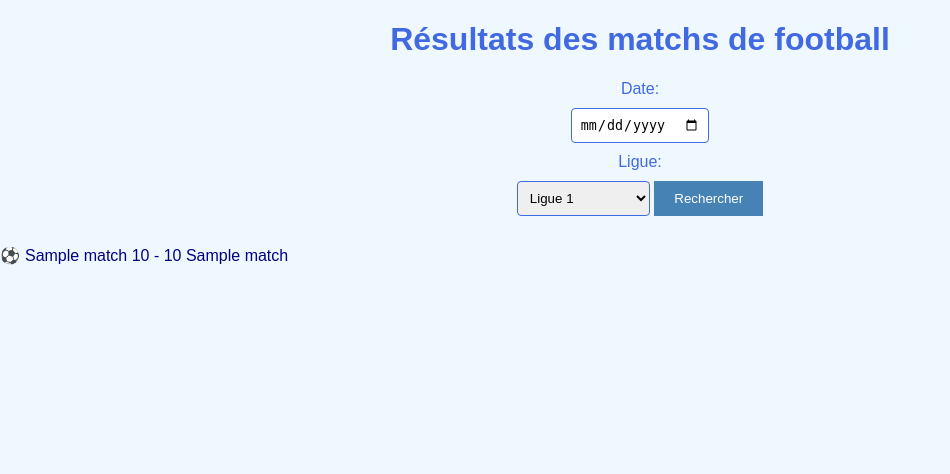
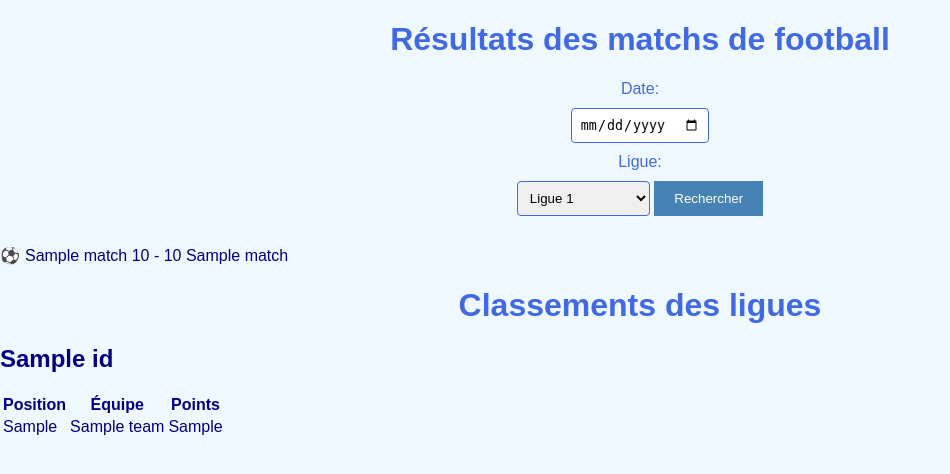
Before and after one commit to Miiruki/football-analysis, a Flask app: template templates/index.html in a window 1280 px wide. Shown: the top 474 px of the page, without its empty margins (0-950 px from the left). Run offline with Flask 3, Linux system fonts and the light colour scheme; the template is opened without the code that fills it: most values are stand-ins (such as "Sample title", 1, 10 or a date in 2020).

Commit message:
feature1

```diff
--- a/app2.py
+++ b/app2.py
@@ -3,33 +3,43 @@ import requests
 
 app = Flask(__name__)
 
+def fetch_match_details_from_api(match_id):
+    api_key = '0e155f34c82d16819a3538a0bdf9b39cdb1f0ec35df0ce5f29d9663943518d7b'
+    url = f"https://apiv3.apifootball.com/?action=get_events&match_id={match_id}&APIkey={api_key}"
+    response = requests.get(url)
+    match_details = response.json()
+    return match_details
+
+def get_league_standings(league_id, api_key):
+    url = f"https://apiv3.apifootball.com/?action=get_standings&league_id={league_id}&APIkey={api_key}"
+    response = requests.get(url)
+    standings = response.json()
+    return standings
+
 @app.route('/', methods=['GET', 'POST'])
 def index():
+    standings = {}  # Initialize standings dictionary
+
     if request.method == 'POST':
         date = request.form['date']
         league_id = request.form['league']
-        api_key = '0e155f34c82d16819a3538a0bdf9b39cdb1f0ec35df0ce5f29d9663943518d7b'  # Remplacez par votre clé API
+        api_key = '0e155f34c82d16819a3538a0bdf9b39cdb1f0ec35df0ce5f29d9663943518d7b'
 
         url = f"https://apiv3.apifootball.com/?action=get_events&from={date}&to={date}&league_id={league_id}&APIkey={api_key}"
         response = requests.get(url)
         matches = response.json()
 
-        return render_template('index.html', matches=matches)
-    return render_template('index.html')
 
-def fetch_match_details_from_api(match_id):
-    api_key = '0e155f34c82d16819a3538a0bdf9b39cdb1f0ec35df0ce5f29d9663943518d7b'  # Remplacez par votre clé API
-    url = f"https://apiv3.apifootball.com/?action=get_events&match_id={match_id}&APIkey={api_key}"
-    response = requests.get(url)
-    match_details = response.json()
-    return match_details
+        standings[league_id] = get_league_standings(league_id, api_key)
+
+        return render_template('index.html', matches=matches, standings=standings)
+
+    return render_template('index.html', standings=standings)
 
 @app.route('/match_details/<match_id>')
 def match_details(match_id):
-    match_details = fetch_match_details_from_api(match_id)  # Récupère les détails du match depuis une API
+    match_details = fetch_match_details_from_api(match_id)
     return render_template('match_details.html', match_details=match_details)
 
 if __name__ == '__main__':
-    app.run(debug=True,host='0.0.0.0')
-
-    #test
+    app.run(debug=True, host='0.0.0.0')
--- a/templates/index.html
+++ b/templates/index.html
@@ -21,9 +21,11 @@
         </select>
         <button type="submit">Rechercher</button>
     </form>
+
     {% if message %}
         <p>{{ message }}</p>
     {% endif %}
+
     {% if matches %}
         <ul>
             {% for match in matches %}
@@ -32,14 +34,32 @@
         </ul>
     {% endif %}
 
-    <script>
-        const matchItems = document.querySelectorAll('li[data-match-id]');
-        matchItems.forEach(item => {
-            item.addEventListener('click', () => {
-                const matchId = item.getAttribute('data-match-id');
-                window.location.href = `/match_details/${matchId}`;
-            });
-        });
-    </script>
+    <h1>Classements des ligues</h1>
+
+    <div class="container">
+        {% for league_id, league_standings in standings.items() %}
+            <div class="league">
+                <h2>{{ league_standings[0]['league_name'] }}</h2>
+                <table>
+                    <thead>
+                        <tr>
+                            <th>Position</th>
+                            <th>Équipe</th>
+                            <th>Points</th>
+                        </tr>
+                    </thead>
+                    <tbody>
+                        {% for team in league_standings %}
+                            <tr>
+                                <td>{{ team['overall_league_position'] }}</td>
+                                <td>{{ team['team_name'] }}</td>
+                                <td>{{ team['overall_league_PTS'] }}</td>
+                            </tr>
+                        {% endfor %}
+                    </tbody>
+                </table>
+            </div>
+        {% endfor %}
+    </div>
 </body>
 </html>
```
Also changed, not shown: templates/match_details.html (+4 -6 lines).
